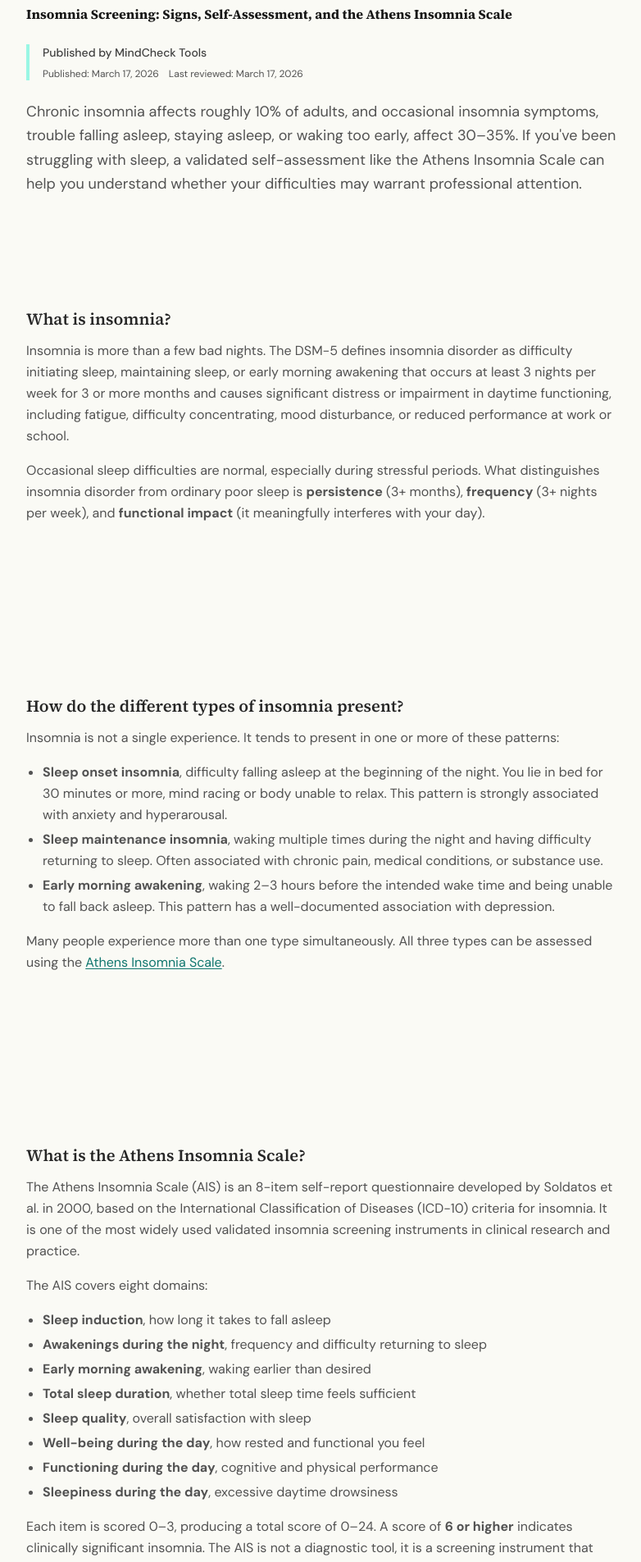
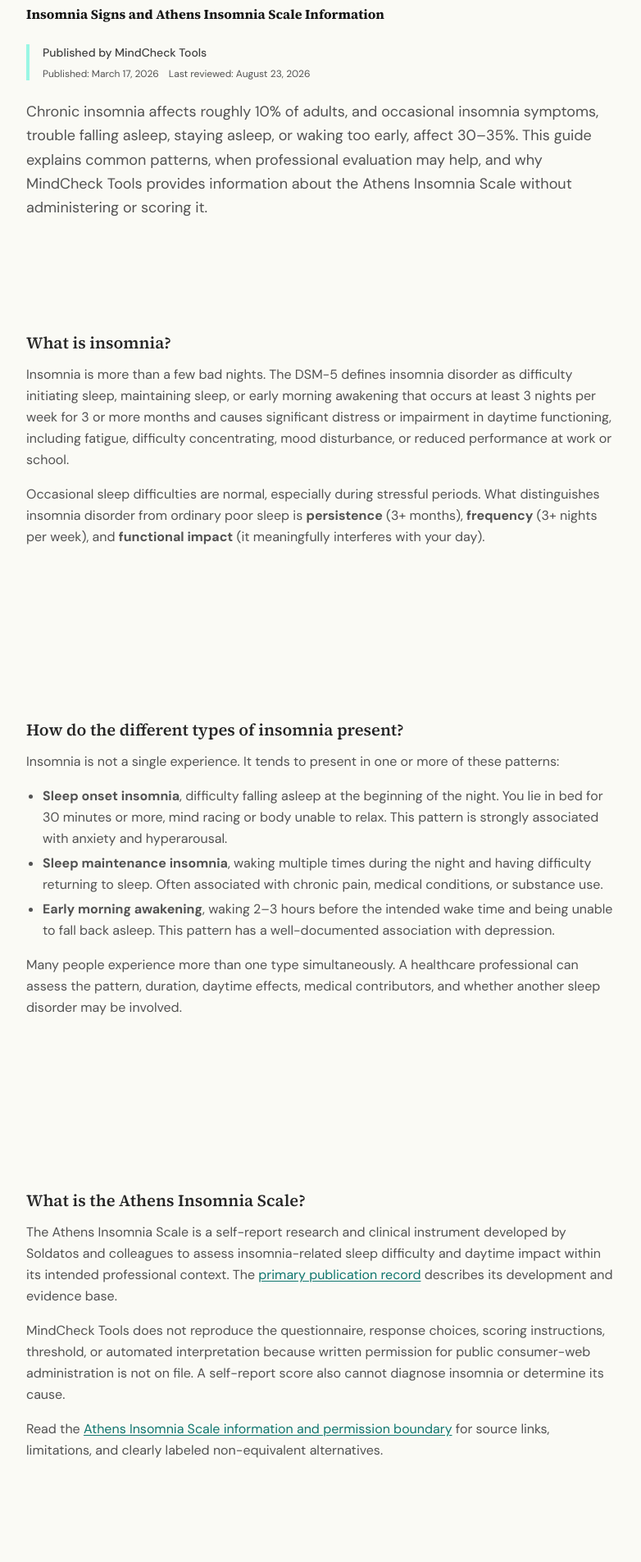
Before and after one commit to raiderj77/mhsud, a Next.js app: page /blog/insomnia-test-guide in a window 1280 px wide. Shown: the part 340-2245 px from the top of the page at 82% size, without its empty margins (248-1030 px from the left). Built offline with nearby package versions, Linux system fonts and the light colour scheme.

Commit message:
fix: align Athens links with information boundary

```diff
--- a/src/app/blog/insomnia-test-guide/page.tsx
+++ b/src/app/blog/insomnia-test-guide/page.tsx
@@ -9,9 +9,9 @@ const POST_DATA = BLOG_POSTS.find((p) => p.slug === "insomnia-test-guide")!;
 
 export const metadata: Metadata = createMetadata({
   path: "/blog/insomnia-test-guide",
-  title: "Insomnia Screening: Signs, Self-Assessment, and the Athens Insomnia Scale",
+  title: "Insomnia Signs and Athens Insomnia Scale Information",
   description:
-    "Chronic insomnia affects about 10% of adults. Learn the signs, how the Athens Insomnia Scale works as a validated self-assessment, and when to seek professional help.",
+    "Learn common insomnia signs, when to seek professional help, and why MindCheck Tools provides Athens Insomnia Scale information without administering or scoring it.",
   keywords: [
     "insomnia test",
     "insomnia symptoms",
@@ -34,9 +34,9 @@ const FAQ_DATA = [
       "The DSM-5 defines insomnia disorder as difficulty initiating or maintaining sleep, occurring at least 3 nights per week for 3 or more months, that causes significant distress or daytime impairment. Occasional sleep difficulty due to stress or schedule changes is common and does not meet the clinical threshold.",
   },
   {
-    question: "Is the Athens Insomnia Scale clinically validated?",
+    question: "Is the Athens Insomnia Scale available on MindCheck Tools?",
     answer:
-      "Yes. The Athens Insomnia Scale was developed by Soldatos et al. in 2000 and validated in multiple clinical populations. It is an 8-item questionnaire based on ICD-10 insomnia criteria. A score of 6 or higher indicates clinically significant insomnia, with strong internal consistency and test-retest reliability.",
+      "No. The primary publication describes the instrument's research evidence, but MindCheck Tools has not archived written permission for public consumer-web reproduction, electronic administration, or automated scoring. The informational page provides research and rights context without the questionnaire, score, threshold, or result.",
   },
   {
     question: "Can insomnia cause depression?",
@@ -53,7 +53,7 @@ const FAQ_DATA = [
 export default function InsomniaTestGuidePage() {
   return (
     <>
-      <script type="application/ld+json" dangerouslySetInnerHTML={{ __html: JSON.stringify({ ...articleJsonLd({ title: "Insomnia Screening: Signs, Self-Assessment, and the Athens Insomnia Scale", description: "Chronic insomnia affects about 10% of adults. Learn the signs, how the Athens Insomnia Scale works as a validated self-assessment, and when to seek professional help.", url: ARTICLE_URL, datePublished: POST_DATA.publishedDate, dateModified: POST_DATA.modifiedDate }) }) }} />
+      <script type="application/ld+json" dangerouslySetInnerHTML={{ __html: JSON.stringify({ ...articleJsonLd({ title: "Insomnia Signs and Athens Insomnia Scale Information", description: "Learn common insomnia signs, when to seek professional help, and why MindCheck Tools provides Athens Insomnia Scale information without administering or scoring it.", url: ARTICLE_URL, datePublished: POST_DATA.publishedDate, dateModified: POST_DATA.modifiedDate }) }) }} />
       <script type="application/ld+json" dangerouslySetInnerHTML={{ __html: JSON.stringify(faqJsonLd(FAQ_DATA)) }} />
       <script type="application/ld+json" dangerouslySetInnerHTML={{ __html: JSON.stringify(breadcrumbJsonLd([{ name: "Home", url: SITE_URL }, { name: "Blog", url: `${SITE_URL}/blog` }, { name: "Insomnia Screening Guide", url: ARTICLE_URL }])) }} />
 
@@ -64,7 +64,7 @@ export default function InsomniaTestGuidePage() {
             <span className="text-xs text-neutral-500 dark:text-neutral-400">10 min read</span>
           </div>
           <h1 className="font-serif text-display font-bold text-neutral-900 dark:text-neutral-50 mb-4">
-            Insomnia Screening: Signs, Self-Assessment, and the Athens Insomnia Scale
+            Insomnia Signs and Athens Insomnia Scale Information
           </h1>
           <div className="border-l-4 border-sage-200 dark:border-sage-800 pl-4 my-6">
   <div className="flex flex-col gap-1">
@@ -88,7 +88,7 @@ export default function InsomniaTestGuidePage() {
   </div>
 </div>
           <p className="text-lg text-neutral-500 dark:text-neutral-400 leading-relaxed">
-            Chronic insomnia affects roughly 10% of adults, and occasional insomnia symptoms, trouble falling asleep, staying asleep, or waking too early, affect 30&ndash;35%. If you&apos;ve been struggling with sleep, a validated self-assessment like the Athens Insomnia Scale can help you understand whether your difficulties may warrant professional attention.
+            Chronic insomnia affects roughly 10% of adults, and occasional insomnia symptoms, trouble falling asleep, staying asleep, or waking too early, affect 30&ndash;35%. This guide explains common patterns, when professional evaluation may help, and why MindCheck Tools provides information about the Athens Insomnia Scale without administering or scoring it.
           </p>
         </header>
 
@@ -114,8 +114,7 @@ export default function InsomniaTestGuidePage() {
               <li><strong>Early morning awakening</strong>, waking 2&ndash;3 hours before the intended wake time and being unable to fall back asleep. This pattern has a well-documented association with depression.</li>
             </ul>
             <p>
-              Many people experience more than one type simultaneously. All three types can be assessed using the{" "}
-              <Link href="/athens-insomnia-scale" className="text-sage-600 dark:text-sage-400 underline">Athens Insomnia Scale</Link>.
+              Many people experience more than one type simultaneously. A healthcare professional can assess the pattern, duration, daytime effects, medical contributors, and whether another sleep disorder may be involved.
             </p>
           </section>
 
@@ -123,26 +122,17 @@ export default function InsomniaTestGuidePage() {
           <section>
             <h2>What is the Athens Insomnia Scale?</h2>
             <p>
-              The Athens Insomnia Scale (AIS) is an 8-item self-report questionnaire developed by Soldatos et al. in 2000, based on the International Classification of Diseases (ICD-10) criteria for insomnia. It is one of the most widely used validated insomnia screening instruments in clinical research and practice.
-            </p>
-            <p>The AIS covers eight domains:</p>
-            <ul>
-              <li><strong>Sleep induction</strong>, how long it takes to fall asleep</li>
-              <li><strong>Awakenings during the night</strong>, frequency and difficulty returning to sleep</li>
-              <li><strong>Early morning awakening</strong>, waking earlier than desired</li>
-              <li><strong>Total sleep duration</strong>, whether total sleep time feels sufficient</li>
-              <li><strong>Sleep quality</strong>, overall satisfaction with sleep</li>
-              <li><strong>Well-being during the day</strong>, how rested and functional you feel</li>
-              <li><strong>Functioning during the day</strong>, cognitive and physical performance</li>
-              <li><strong>Sleepiness during the day</strong>, excessive daytime drowsiness</li>
-            </ul>
-            <p>
-              Each item is scored 0&ndash;3, producing a total score of 0&ndash;24. A score of <strong>6 or higher</strong> indicates clinically significant insomnia. The AIS is not a diagnostic tool, it is a screening instrument that can help you and your healthcare provider determine whether further evaluation is appropriate.
+              The Athens Insomnia Scale is a self-report research and clinical instrument developed by Soldatos and colleagues to assess insomnia-related sleep difficulty and daytime impact within its intended professional context. The{" "}
+              <a href="https://pubmed.ncbi.nlm.nih.gov/11033374/" target="_blank" rel="noopener noreferrer" className="text-sage-600 dark:text-sage-400 underline">primary publication record</a>{" "}
+              describes its development and evidence base.
             </p>
             <p>
-              You can take the{" "}
-              <Link href="/athens-insomnia-scale" className="text-sage-600 dark:text-sage-400 underline">Athens Insomnia Scale self-assessment</Link>{" "}
-              on this site. It takes about 2 minutes. Questionnaire answers are processed locally in your browser and are not intentionally sent to MindCheck Tools. People with access to your device, browser profile, or copies you create may see them.
+              MindCheck Tools does not reproduce the questionnaire, response choices, scoring instructions, threshold, or automated interpretation because written permission for public consumer-web administration is not on file. A self-report score also cannot diagnose insomnia or determine its cause.
+            </p>
+            <p>
+              Read the{" "}
+              <Link href="/athens-insomnia-scale" className="text-sage-600 dark:text-sage-400 underline">Athens Insomnia Scale information and permission boundary</Link>{" "}
+              for source links, limitations, and clearly labeled non-equivalent alternatives.
             </p>
           </section>
 
@@ -229,9 +219,9 @@ export default function InsomniaTestGuidePage() {
               <li>Sleep problems are accompanied by significant mood changes, anxiety, or other mental health symptoms</li>
             </ul>
             <p>
-              A validated self-assessment like the{" "}
-              <Link href="/athens-insomnia-scale" className="text-sage-600 dark:text-sage-400 underline">Athens Insomnia Scale</Link>{" "}
-              can be a useful starting point for that conversation, bringing your results to your provider gives them concrete information about the nature and severity of your sleep difficulties.
+              Before an appointment, you may find it useful to note when the problem began, how often it occurs, how it affects your day, and any medications or substances that may affect sleep. The{" "}
+              <Link href="/athens-insomnia-scale" className="text-sage-600 dark:text-sage-400 underline">Athens Insomnia Scale information page</Link>{" "}
+              explains why MindCheck Tools does not provide that questionnaire or a result.
             </p>
           </section>
 
@@ -260,10 +250,10 @@ export default function InsomniaTestGuidePage() {
 
           {/* CTA */}
           <div className="card p-6 sm:p-8 bg-sage-50 dark:bg-sage-950/20 border-sage-200 dark:border-sage-800 not-prose text-center">
-            <h3 className="font-serif text-lg font-semibold text-sage-700 dark:text-sage-400 mb-2">How is your sleep affecting you?</h3>
-            <p className="text-sm text-neutral-500 dark:text-neutral-400 mb-4">Take a free, private insomnia screening. Questionnaire answers are processed locally and are not intentionally sent to MindCheck Tools. Device users or copies you create may expose them.</p>
+            <h3 className="font-serif text-lg font-semibold text-sage-700 dark:text-sage-400 mb-2">Learn about sleep concerns and next steps</h3>
+            <p className="text-sm text-neutral-500 dark:text-neutral-400 mb-4">The Athens page is informational only. The separate Sleep &amp; Mood Check is an original educational reflection with no validated insomnia cutoff and is not an Athens scale substitute.</p>
             <div className="flex flex-wrap justify-center gap-3">
-              <Link href="/athens-insomnia-scale" className="btn-primary text-sm">Take the Athens Insomnia Scale</Link>
+              <Link href="/athens-insomnia-scale" className="btn-secondary text-sm">Read about the Athens scale</Link>
               <Link href="/sleep-and-mood-check" className="btn-primary text-sm">Take the Sleep &amp; Mood Check</Link>
             </div>
           </div>
@@ -310,7 +300,7 @@ export default function InsomniaTestGuidePage() {
             <div className="grid grid-cols-1 sm:grid-cols-2 gap-3">
               <Link href="/athens-insomnia-scale" className="card p-4 hover:border-sage-300 dark:hover:border-sage-700 transition-colors">
                 <p className="text-sm font-semibold text-sage-600 dark:text-sage-400 mb-1">Athens Insomnia Scale</p>
-                <p className="text-xs text-neutral-500 dark:text-neutral-400">Validated 8-item insomnia self-assessment</p>
+                <p className="text-xs text-neutral-500 dark:text-neutral-400">Research context, limitations, and public-use permission boundary</p>
               </Link>
               <Link href="/sleep-and-mood-check" className="card p-4 hover:border-sage-300 dark:hover:border-sage-700 transition-colors">
                 <p className="text-sm font-semibold text-sage-600 dark:text-sage-400 mb-1">Sleep &amp; Mood Check</p>
--- a/src/app/blog/mental-health-and-sleep/page.tsx
+++ b/src/app/blog/mental-health-and-sleep/page.tsx
@@ -230,7 +230,7 @@ export default function MentalHealthAndSleepPage() {
               <strong>Sleep hygiene:</strong> Consistent wake time (the single most powerful anchor for the circadian system), limiting caffeine after noon, and managing light exposure.
             </p>
             <p>
-              If you are unsure whether your sleep difficulties have reached a clinically significant level, the <Link href="/athens-insomnia-scale" className="text-sage-600 dark:text-sage-400 underline">Athens Insomnia Scale</Link> provides a validated self-assessment that takes about 2 minutes. The <Link href="/sleep-and-mood-check" className="text-sage-600 dark:text-sage-400 underline">Sleep &amp; Mood Check</Link> can help you explore how your sleep and mental health may be interacting.
+              If sleep difficulties are persistent or affecting daily life, a healthcare professional can evaluate possible causes and next steps. MindCheck Tools provides an <Link href="/athens-insomnia-scale" className="text-sage-600 dark:text-sage-400 underline">informational Athens Insomnia Scale page</Link>, but does not reproduce, administer, score, or interpret that instrument. The separate <Link href="/sleep-and-mood-check" className="text-sage-600 dark:text-sage-400 underline">Sleep &amp; Mood Check</Link> is an original educational reflection, not an Athens scale substitute or diagnostic tool.
             </p>
           </section>
 
@@ -353,7 +353,7 @@ export default function MentalHealthAndSleepPage() {
               </Link>
               <Link href="/athens-insomnia-scale" className="card p-4 hover:border-sage-300 dark:hover:border-sage-700 transition-colors">
                 <p className="text-sm font-semibold text-sage-600 dark:text-sage-400 mb-1">Athens Insomnia Scale</p>
-                <p className="text-xs text-neutral-500 dark:text-neutral-400">Validated 8-item insomnia self-assessment</p>
+                <p className="text-xs text-neutral-500 dark:text-neutral-400">Research context, limitations, and public-use permission boundary</p>
               </Link>
             </div>
           </section>
--- a/src/app/blog/sleep-and-mood/page.tsx
+++ b/src/app/blog/sleep-and-mood/page.tsx
@@ -258,7 +258,7 @@ export default function SleepMoodPage() {
             <h3 className="font-serif text-lg font-semibold text-sage-700 dark:text-sage-400 mb-2">Want to check how your sleep and mood connect?</h3>
             <p className="text-sm text-neutral-500 dark:text-neutral-400 mb-4">Free, private, takes about 2 minutes. Questionnaire answers are processed locally in your browser and are not intentionally sent to MindCheck Tools. People with access to your device, browser profile, or copies you create may see them.</p>
             <Link href="/sleep-and-mood-check" className="btn-primary text-sm">Take the Sleep &amp; Mood Self-Check</Link>
-            <Link href="/athens-insomnia-scale" className="btn-primary text-sm">Athens Insomnia Scale</Link>
+            <Link href="/athens-insomnia-scale" className="btn-secondary text-sm">Athens scale information</Link>
           </div>
 
           {/* Author Bio */}
--- a/src/lib/blog.ts
+++ b/src/lib/blog.ts
@@ -116,7 +116,7 @@ export const BLOG_POSTS: BlogPost[] = [
     readTime: "7 min read",
     status: "published",
     publishedDate: "2025-02-10",
-    modifiedDate: "2026-03-08",
+    modifiedDate: "2026-08-23",
   },
   {
     slug: "seasonal-affective-disorder",
@@ -498,7 +498,7 @@ export const BLOG_POSTS: BlogPost[] = [
     readTime: "13 min read",
     status: "published",
     publishedDate: "2026-03-10",
-    modifiedDate: "2026-03-10",
+    modifiedDate: "2026-08-23",
   },
   {
     slug: "what-is-bipolar-disorder",
@@ -728,15 +728,15 @@ export const BLOG_POSTS: BlogPost[] = [
   },
   {
     slug: "insomnia-test-guide",
-    title: "Insomnia Screening: Signs, Self-Assessment, and the Athens Insomnia Scale",
-    excerpt: "Chronic insomnia affects about 10% of adults. Learn the signs, how the Athens Insomnia Scale works as a validated self-assessment, and when to seek professional help.",
+    title: "Insomnia Signs and Athens Insomnia Scale Information",
+    excerpt: "Learn common insomnia signs, when to seek professional help, and why MindCheck Tools provides Athens Insomnia Scale information without administering or scoring it.",
     category: "Education",
     toolSlug: "/athens-insomnia-scale",
     date: "2026-03-17",
     readTime: "10 min read",
     status: "published",
     publishedDate: "2026-03-17",
-    modifiedDate: "2026-03-17",
+    modifiedDate: "2026-08-23",
   },
   {
     slug: "compassion-fatigue-guide",
```
Also changed, not shown: 1 other file (tests, documents, lock files or other folders).
